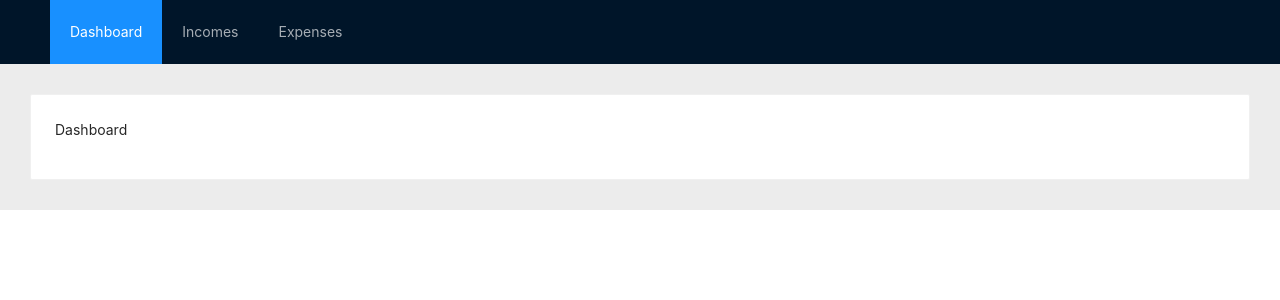
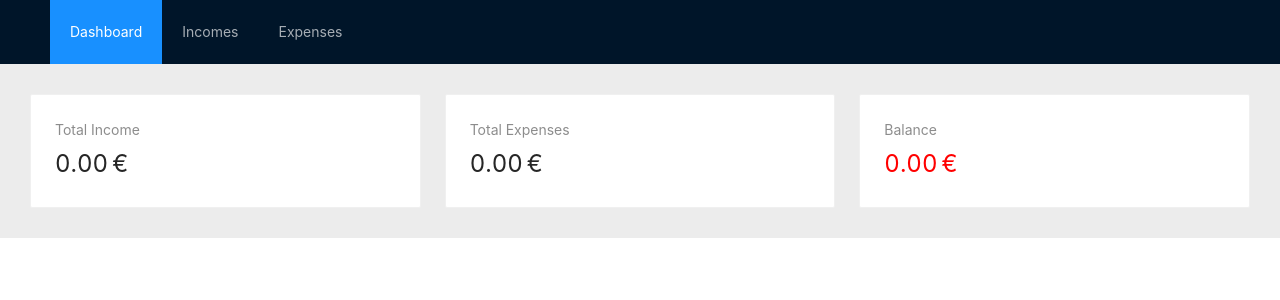
Before and after one commit to georgefourm/budgeteer-ui, a React (Create React App) app: page /dashboard in a window 1280 px wide. Shown: the top 300 px of the page. Built offline with nearby package versions, Linux system fonts and the light colour scheme; no server answers.

Commit message:
Add dashboard totals

```diff
--- /dev/null
+++ b/src/pages/dashboard/dashboard.scss
@@ -0,0 +1,6 @@
+.stat-positive div.ant-statistic-content {
+  color: green;
+}
+.stat-negative div.ant-statistic-content {
+  color: red;
+}
--- a/src/pages/dashboard/index.js
+++ b/src/pages/dashboard/index.js
@@ -1,12 +1,56 @@
-import React from "react";
-import { Card } from "antd";
+import React, { useState, useEffect } from "react";
+import { Card, Col, Row, Statistic } from "antd";
+import { get } from "utils/network";
+import "./dashboard.scss";
 
 export default function Dashboard() {
+  const [stats, setStats] = useState({
+    totalExpenses: 0,
+    totalIncome: 0,
+  });
+  useEffect(() => {
+    get("dashboard").then((response) => {
+      setStats({
+        ...response,
+        balance: response.totalIncome - response.totalExpenses,
+      });
+    });
+  });
   return (
     <div>
-      <Card>
-        <p>Dashboard</p>
-      </Card>
+      <Row gutter={24}>
+        <Col span={8}>
+          <Card>
+            <Statistic
+              title="Total Income"
+              value={stats.totalIncome || 0}
+              precision={2}
+              suffix={<span>&euro;</span>}
+            />
+          </Card>
+        </Col>
+        <Col span={8}>
+          <Card>
+            <Statistic
+              title="Total Expenses"
+              value={stats.totalExpenses || 0}
+              precision={2}
+              suffix={<span>&euro;</span>}
+            />
+          </Card>
+        </Col>
+        <Col span={8}>
+          <Card>
+            <Statistic
+              title="Balance"
+              className={stats.balance > 0 ? "stat-positive" : "stat-negative"}
+              value={stats.balance}
+              precision={2}
+              suffix={<span>&euro;</span>}
+            />
+          </Card>
+        </Col>
+      </Row>
     </div>
   );
 }
```
